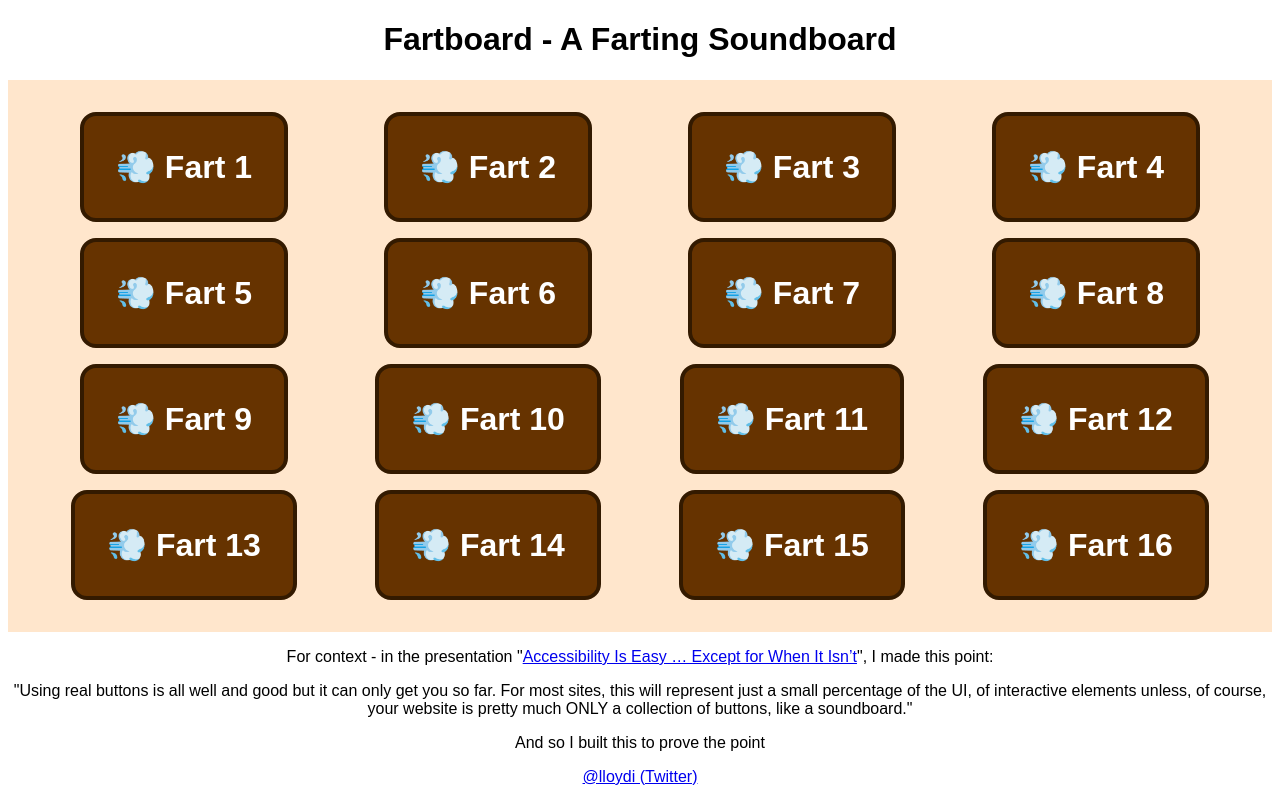
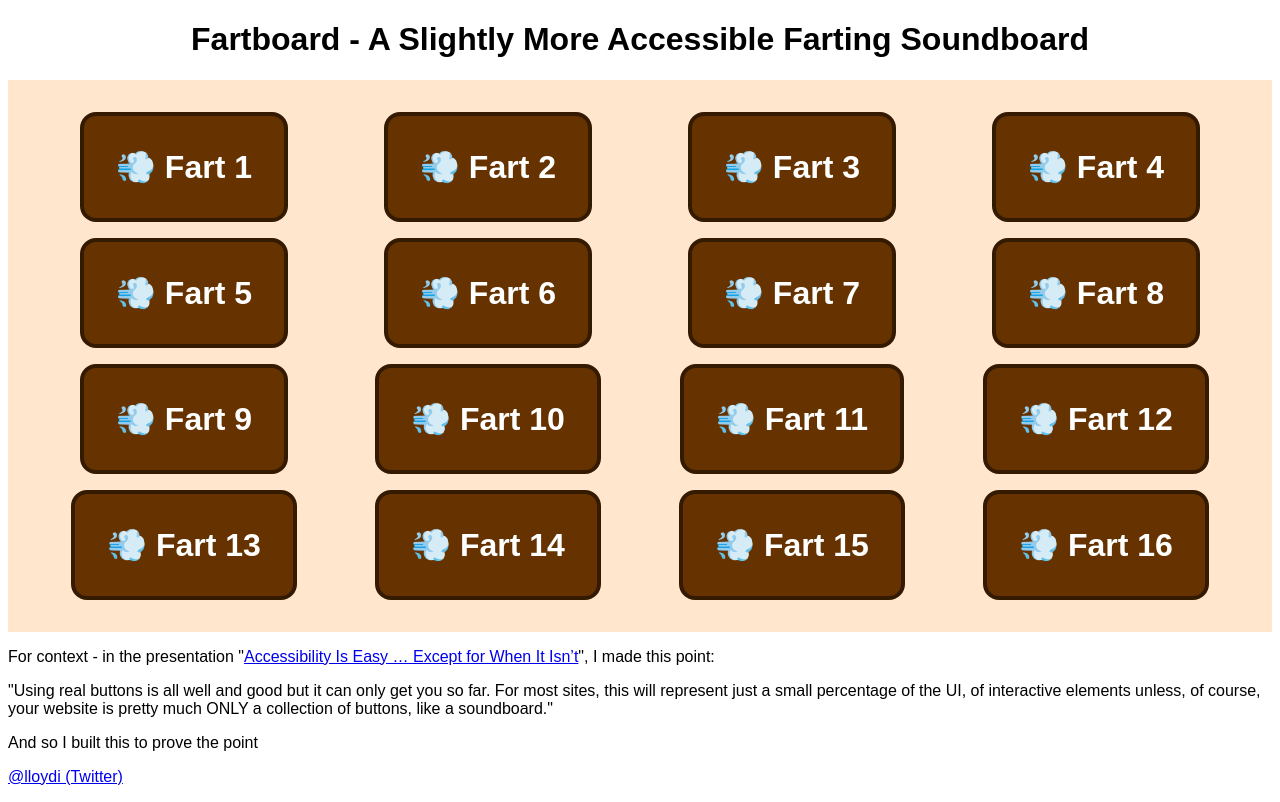
Before and after one commit to lloydi/accessible-fartboard, a plain HTML site: page v2-real-buttons.html in a window 1280 px wide. Drawn offline with Linux system fonts and the light colour scheme.

Commit message:
Removed center alignment on body

```diff
--- a/fartboard.css
+++ b/fartboard.css
@@ -1,4 +1,5 @@
-  body {font-family: sans-serif;text-align: center;}
+  body {font-family: sans-serif;}
+  main {text-align: center;}
   .visually-hidden {clip-path: inset(100%);clip: rect(1px, 1px, 1px, 1px);height: 1px;overflow: hidden;position: absolute;white-space: nowrap;width: 1px;}
   .grid {background: #ffe6cc;padding: 2em;display: grid;grid-gap: 1rem;}
   @supports (width: min(250px, 100%)) {.grid {grid-template-columns: repeat(auto-fit, minmax(min(250px, 100%), 1fr));}}
--- a/v2-real-buttons.html
+++ b/v2-real-buttons.html
@@ -3,14 +3,14 @@
 
 <head>
   <meta charset="utf-8">
-  <title>Fartboard - A Farting Soundboard</title>
+  <title>Fartboard - A Slightly More Accessible Farting Soundboard</title>
   <meta http-equiv="X-UA-Compatible" content="IE=edge">
   <meta name="viewport" content="width=device-width, shrink-to-fit=no">
   <link rel="stylesheet" href="fartboard.css">
 </head>
 <body>
  <main>
-  <h1>Fartboard - A Farting Soundboard</h1>
+  <h1>Fartboard - A Slightly More Accessible Farting Soundboard</h1>
   <div class="fart grid">
     <div>
       <button type="button" id="fart1">
@@ -109,10 +109,10 @@
       </button>
     </div>
   </div>
-  <p>For context - in the presentation "<a href="https://2023.stateofthebrowser.com/speaker/ian-lloyd/">Accessibility Is Easy … Except for When It Isn’t</a>", I made this point:</p>
-  <p>"Using real buttons is all well and good but it can only get you so far. For most sites, this will represent just a small percentage of the UI, of interactive elements unless, of course, your website is pretty much ONLY a collection of buttons, like a soundboard."</p>
-  <p>And so I built this to prove the point</p>
  </main>
+<p>For context - in the presentation "<a href="https://2023.stateofthebrowser.com/speaker/ian-lloyd/">Accessibility Is Easy … Except for When It Isn’t</a>", I made this point:</p>
+<p>"Using real buttons is all well and good but it can only get you so far. For most sites, this will represent just a small percentage of the UI, of interactive elements unless, of course, your website is pretty much ONLY a collection of buttons, like a soundboard."</p>
+<p>And so I built this to prove the point</p>
 <script src="fartboard.js"></script>
 <p><a href="https://twitter.com/lloydi/">@lloydi (Twitter)</a></p>
 </body>
```
Also changed, not shown: v1-fake-buttons.html (+5 -5 lines), v3-fully-accessible.html (+3 -3 lines).
